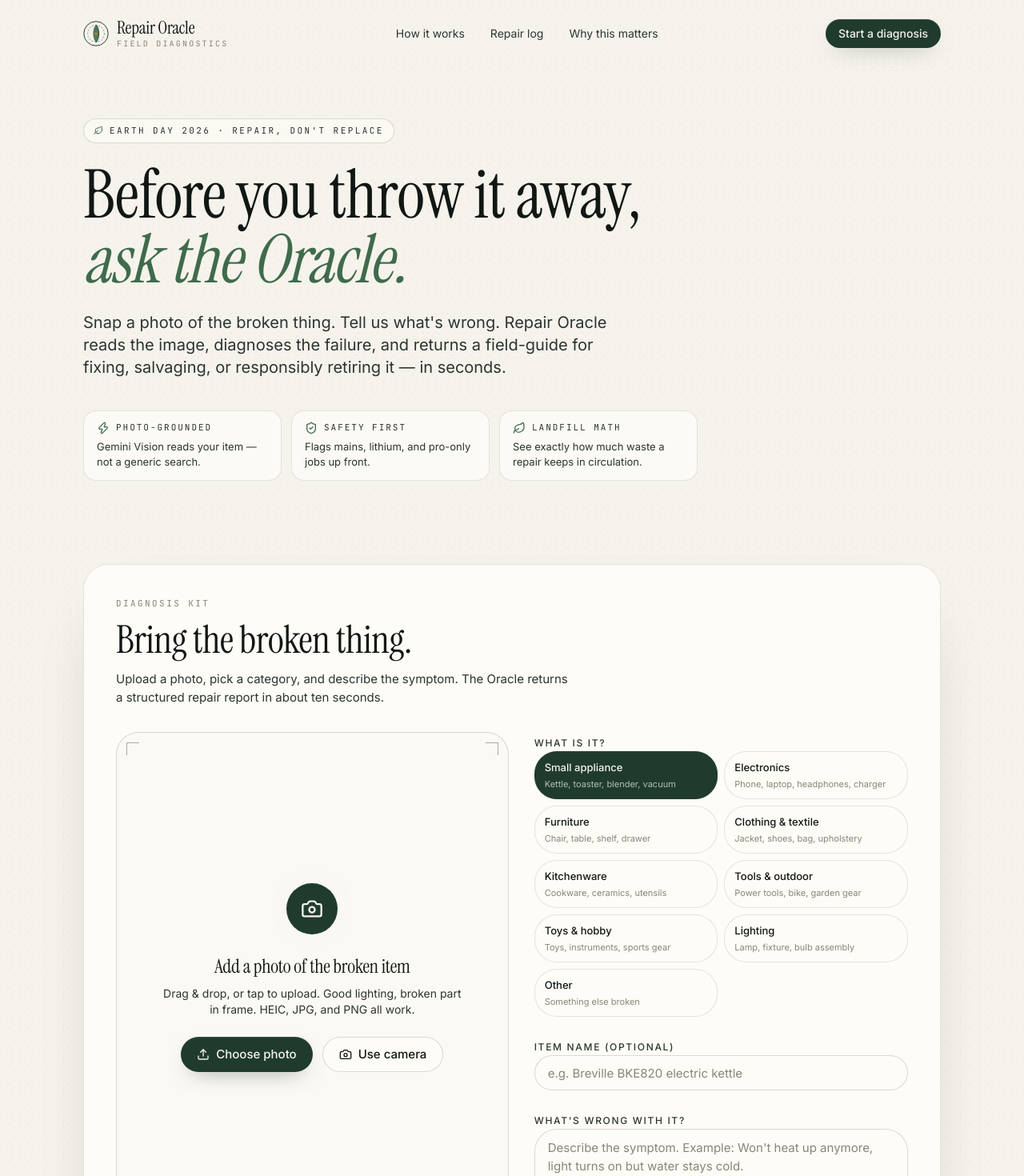
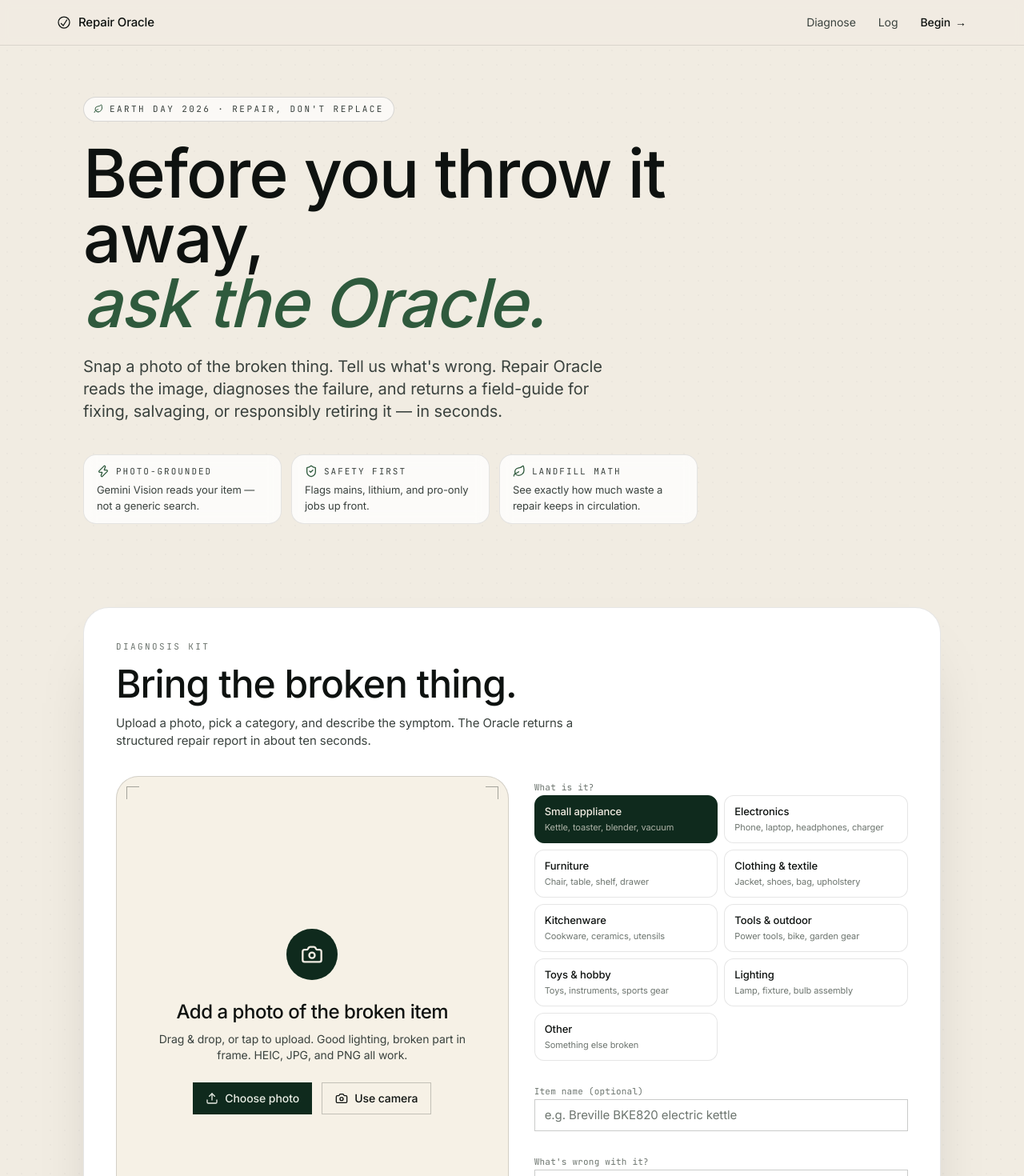
Before and after one commit to mason-cao/repair-oracle, a Next.js app: page / in a window 1280 px wide. Shown: the top 1470 px of the page at 80% size. Built offline with nearby package versions, Linux system fonts and the light colour scheme.

Commit message:
rewrite design system to Swiss Modernist direction

```diff
--- a/app/globals.css
+++ b/app/globals.css
@@ -1,56 +1,78 @@
 @import "tailwindcss";
 
 @theme inline {
-  /* Brand palette — Earth Day field-guide */
-  --color-bone: #f6f3ec;
-  --color-bone-50: #fbf9f4;
-  --color-bone-100: #f1ecdf;
-  --color-bone-200: #e4dcc6;
-  --color-ink: #111714;
-  --color-ink-soft: #2b3530;
-  --color-moss: #1f3b2d;
-  --color-moss-600: #244434;
-  --color-forest: #0e2a1d;
-  --color-leaf: #3f6b4c;
-  --color-leaf-soft: #6b9577;
+  /* Surface */
+  --color-bg: #f1ece2;
+  --color-bg-raised: #ffffff;
+  --color-bg-deep: #e9e2d4;
+
+  /* Ink */
+  --color-ink: #0e1210;
+  --color-ink-2: #3a423e;
+  --color-ink-3: #6d756f;
+  --color-ink-4: #a5aaa5;
+
+  /* Rules */
+  --color-rule: rgba(14, 18, 16, 0.1);
+  --color-rule-strong: rgba(14, 18, 16, 0.22);
+  --color-rule-faint: rgba(14, 18, 16, 0.05);
+
+  /* Accents */
+  --color-forest: #0f2a1d;
+  --color-forest-ink: #e8ece4;
+  --color-amber: #b56a20;
+
+  /* Verdict signals */
+  --color-v-repair: #2f5a3d;
+  --color-v-salvage: #b56a20;
+  --color-v-recycle: #3b5b7a;
+  --color-v-replace: #8e3417;
+
+  /* Legacy aliases — keep build green through staged refactor; remove in final cleanup */
+  --color-bone: var(--color-bg);
+  --color-bone-50: #f6f1e6;
+  --color-bone-100: #ebe4d3;
+  --color-bone-200: #dfd6c0;
+  --color-paper: var(--color-bg-raised);
+  --color-ink-soft: var(--color-ink-2);
+  --color-moss: var(--color-forest);
+  --color-moss-600: #16382a;
+  --color-leaf: var(--color-v-repair);
+  --color-leaf-soft: #5a8a6a;
   --color-lime: #b9d674;
-  --color-amber: #c97d2a;
-  --color-amber-soft: #e6a25a;
-  --color-rust: #a8401f;
-  --color-clay: #d4a373;
-  --color-stone: #8a8577;
-  --color-stone-light: #c9c3b2;
-  --color-paper: #fdfcf7;
-
-  /* Semantic tokens */
-  --color-background: var(--color-bone);
+  --color-amber-soft: #c48a46;
+  --color-rust: var(--color-v-replace);
+  --color-clay: #b8946a;
+  --color-stone: var(--color-ink-3);
+  --color-stone-light: #bcc0bb;
+  --color-background: var(--color-bg);
   --color-foreground: var(--color-ink);
-  --color-muted: var(--color-stone);
-  --color-card: var(--color-paper);
-  --color-border: rgba(17, 23, 20, 0.1);
-  --color-border-strong: rgba(17, 23, 20, 0.18);
-
-  /* Verdict colors */
-  --color-verdict-repair: #3f6b4c;
-  --color-verdict-salvage: #c97d2a;
-  --color-verdict-recycle: #4a6b8a;
-  --color-verdict-replace: #a8401f;
+  --color-muted: var(--color-ink-3);
+  --color-card: var(--color-bg-raised);
+  --color-border: var(--color-rule);
+  --color-border-strong: var(--color-rule-strong);
+  --color-verdict-repair: var(--color-v-repair);
+  --color-verdict-salvage: var(--color-v-salvage);
+  --color-verdict-recycle: var(--color-v-recycle);
+  --color-verdict-replace: var(--color-v-replace);
+  --font-serif: var(--font-sans-body);
 
   --font-sans: var(--font-sans-body);
-  --font-serif: var(--font-serif-display);
   --font-mono: var(--font-mono-code);
 
-  --radius-lg: 20px;
-  --radius-xl: 28px;
+  --radius-sm: 0px;
+  --radius-md: 0px;
+  --radius-lg: 0px;
 }
 
 :root {
   color-scheme: light;
+  --measure: 62ch;
 }
 
 html,
 body {
-  background: var(--color-bone);
+  background: var(--color-bg);
   color: var(--color-ink);
 }
 
@@ -59,93 +81,117 @@
   font-feature-settings: "ss01", "cv11";
   -webkit-font-smoothing: antialiased;
   text-rendering: optimizeLegibility;
-}
-
-/* Paper grain — very subtle, uses CSS only */
-.bg-paper-grain {
-  background-color: var(--color-bone);
-  background-image:
-    radial-gradient(rgba(17, 23, 20, 0.035) 1px, transparent 1px),
-    radial-gradient(rgba(17, 23, 20, 0.025) 1px, transparent 1px);
-  background-size: 24px 24px, 8px 8px;
-  background-position: 0 0, 12px 12px;
-}
-
-.bg-topo {
-  background-image:
-    radial-gradient(circle at 20% 10%, rgba(63, 107, 76, 0.12), transparent 45%),
-    radial-gradient(circle at 80% 0%, rgba(201, 125, 42, 0.1), transparent 40%),
-    radial-gradient(circle at 50% 100%, rgba(31, 59, 45, 0.08), transparent 50%);
-}
-
-.serif {
-  font-family: var(--font-serif-display), ui-serif, Georgia, serif;
-  font-feature-settings: "ss01";
-  letter-spacing: -0.01em;
+  letter-spacing: -0.005em;
 }
 
 .mono {
   font-family: var(--font-mono-code), ui-monospace, SFMono-Regular, monospace;
+  font-feature-settings: "zero", "ss02";
 }
 
-@keyframes rise-in {
-  from {
-    opacity: 0;
-    transform: translateY(8px);
-  }
-  to {
-    opacity: 1;
-    transform: translateY(0);
-  }
+/* Legacy shim: old components use .serif — rewire to the sans so stragglers don't regress */
+.serif {
+  font-family: var(--font-sans-body), ui-sans-serif, system-ui, sans-serif;
+  letter-spacing: -0.02em;
+  font-weight: 500;
 }
 
-.rise-in {
-  animation: rise-in 0.5s cubic-bezier(0.2, 0.7, 0.2, 1) both;
+/* Display hierarchy — one role per size */
+.t-display {
+  font-size: clamp(3rem, 6vw, 4.25rem);
+  line-height: 0.98;
+  letter-spacing: -0.035em;
+  font-weight: 500;
+}
+.t-h1 {
+  font-size: clamp(2rem, 3.4vw, 2.75rem);
+  line-height: 1.05;
+  letter-spacing: -0.025em;
+  font-weight: 500;
+}
+.t-h2 {
+  font-size: clamp(1.5rem, 2.2vw, 1.75rem);
+  line-height: 1.15;
+  letter-spacing: -0.018em;
+  font-weight: 500;
+}
+.t-h3 {
+  font-size: 1.125rem;
+  line-height: 1.3;
+  letter-spacing: -0.01em;
+  font-weight: 500;
+}
+.t-body {
+  font-size: 1rem;
+  line-height: 1.55;
+}
+.t-small {
+  font-size: 0.875rem;
+  line-height: 1.5;
+}
+.t-micro {
+  font-size: 0.75rem;
+  line-height: 1.35;
+  letter-spacing: 0.01em;
 }
 
-@keyframes scan {
-  0% {
-    transform: translateY(-100%);
-    opacity: 0;
-  }
-  10% {
-    opacity: 0.9;
-  }
-  90% {
-    opacity: 0.9;
-  }
-  100% {
-    transform: translateY(100%);
-    opacity: 0;
-  }
+/* Page-wide subtle grain; kept from old design because it's unobtrusive */
+.bg-paper-grain {
+  background-color: var(--color-bg);
+  background-image:
+    radial-gradient(rgba(14, 18, 16, 0.025) 1px, transparent 1px);
+  background-size: 18px 18px;
+  background-position: 0 0;
 }
 
-.scan-line {
-  animation: scan 1.8s ease-in-out infinite;
+/* Hairline helpers — preferred over borders in arbitrary values */
+.rule-t { border-top: 1px solid var(--color-rule); }
+.rule-b { border-bottom: 1px solid var(--color-rule); }
+.rule-l { border-left: 1px solid var(--color-rule); }
+.rule-r { border-right: 1px solid var(--color-rule); }
+.rule-all { border: 1px solid var(--color-rule); }
+
+/* Focus — visible, consistent, for keyboard users only */
+*:focus { outline: none; }
+*:focus-visible {
+  outline: 2px solid var(--color-forest);
+  outline-offset: 2px;
 }
 
-@keyframes pulse-ring {
-  0% {
-    transform: scale(0.9);
-    opacity: 0.7;
-  }
-  100% {
-    transform: scale(1.6);
-    opacity: 0;
-  }
+/* Selection */
+::selection {
+  background: var(--color-ink);
+  color: var(--color-bg);
 }
 
-.pulse-ring {
-  animation: pulse-ring 1.6s ease-out infinite;
+/* Motion — one enter animation, gated */
+@keyframes rise {
+  from { opacity: 0; transform: translateY(4px); }
+  to { opacity: 1; transform: translateY(0); }
+}
+.rise { animation: rise 180ms cubic-bezier(0.2, 0.7, 0.2, 1) both; }
+
+@keyframes verdict-in {
+  from { opacity: 0; letter-spacing: -0.01em; }
+  to { opacity: 1; letter-spacing: -0.035em; }
+}
+.verdict-in { animation: verdict-in 320ms cubic-bezier(0.2, 0.7, 0.2, 1) both; }
+
+@media (prefers-reduced-motion: reduce) {
+  .rise, .verdict-in { animation: none; }
+  * { transition-duration: 0ms !important; }
 }
 
-::selection {
-  background: var(--color-leaf-soft);
-  color: var(--color-paper);
+/* Skip link */
+.skip-link {
+  position: absolute;
+  left: 12px;
+  top: -40px;
+  background: var(--color-ink);
+  color: var(--color-bg);
+  padding: 8px 12px;
+  font-size: 0.875rem;
+  z-index: 100;
+  transition: top 120ms ease-out;
 }
-
-*:focus-visible {
-  outline: 2px solid var(--color-leaf);
-  outline-offset: 2px;
-  border-radius: 6px;
-}
+.skip-link:focus-visible { top: 12px; }
--- a/app/layout.tsx
+++ b/app/layout.tsx
@@ -1,35 +1,28 @@
 import type { Metadata } from "next";
-import { Instrument_Serif, Inter, JetBrains_Mono } from "next/font/google";
+import { Inter, JetBrains_Mono } from "next/font/google";
 import "./globals.css";
 
 const inter = Inter({
   variable: "--font-sans-body",
   subsets: ["latin"],
   display: "swap",
-});
-
-const instrumentSerif = Instrument_Serif({
-  variable: "--font-serif-display",
-  subsets: ["latin"],
-  weight: ["400"],
-  style: ["normal", "italic"],
-  display: "swap",
+  preload: true,
 });
 
 const jetbrainsMono = JetBrains_Mono({
   variable: "--font-mono-code",
   subsets: ["latin"],
   display: "swap",
+  preload: false,
 });
 
 export const metadata: Metadata = {
-  title: "Repair Oracle — Diagnose, repair, and divert from landfill",
+  title: "Repair Oracle — A diagnostic for broken things",
   description:
-    "Snap a photo of a broken thing. Repair Oracle tells you exactly how to fix it, salvage it, or send it to its most sustainable end — before you throw it away.",
+    "Photograph a broken object. Get a verdict: repair, salvage, recycle, or replace — with the steps, parts, cost, and the landfill you skip.",
   openGraph: {
     title: "Repair Oracle",
-    description:
-      "AI-powered repair diagnosis for broken household items. Built for Earth Day.",
+    description: "A diagnostic for broken things.",
     type: "website",
   },
   metadataBase: new URL("https://repair-oracle.local"),
@@ -41,9 +34,9 @@
   return (
     <html
       lang="en"
-      className={`${inter.variable} ${instrumentSerif.variable} ${jetbrainsMono.variable} h-full antialiased`}
+      className={`${inter.variable} ${jetbrainsMono.variable} antialiased`}
     >
-      <body className="min-h-full bg-bone text-ink">{children}</body>
+      <body className="min-h-screen bg-bg text-ink">{children}</body>
     </html>
   );
 }
--- a/components/brand/logo.tsx
+++ b/components/brand/logo.tsx
@@ -2,16 +2,11 @@
 
 export function Logo({ className }: { className?: string }) {
   return (
-    <div className={cn("flex items-center gap-2.5", className)}>
-      <LogoMark className="h-8 w-8" />
-      <div className="leading-none">
-        <div className="serif text-[22px] leading-none text-ink">
-          Repair Oracle
-        </div>
-        <div className="mono text-[10px] uppercase tracking-[0.22em] text-stone mt-1">
-          Field Diagnostics
-        </div>
-      </div>
+    <div className={cn("inline-flex items-center gap-2.5", className)}>
+      <LogoMark className="h-4 w-4" />
+      <span className="text-[15px] font-medium tracking-[-0.01em] text-ink">
+        Repair Oracle
+      </span>
     </div>
   );
 }
@@ -19,26 +14,15 @@
 export function LogoMark({ className }: { className?: string }) {
   return (
     <svg
-      viewBox="0 0 40 40"
+      viewBox="0 0 16 16"
       className={className}
       fill="none"
+      stroke="currentColor"
       xmlns="http://www.w3.org/2000/svg"
       aria-hidden
     >
-      <circle cx="20" cy="20" r="19" stroke="#1f3b2d" strokeWidth="1.2" />
-      <circle cx="20" cy="20" r="13" stroke="#1f3b2d" strokeWidth="0.8" strokeDasharray="2 3" />
-      <path
-        d="M20 6 C 26 12, 26 28, 20 34 C 14 28, 14 12, 20 6 Z"
-        fill="#3f6b4c"
-        opacity="0.9"
-      />
-      <path
-        d="M20 6 C 26 12, 26 28, 20 34"
-        stroke="#0e2a1d"
-        strokeWidth="1"
-        fill="none"
-      />
-      <circle cx="20" cy="20" r="2" fill="#c97d2a" />
+      <circle cx="8" cy="8" r="7" strokeWidth="1.25" />
+      <path d="M4.5 9.5 L7 12 L11.5 5" strokeWidth="1.25" strokeLinecap="square" strokeLinejoin="miter" />
     </svg>
   );
 }
--- a/components/site/nav.tsx
+++ b/components/site/nav.tsx
@@ -1,36 +1,35 @@
 import Link from "next/link";
 import { Logo } from "@/components/brand/logo";
-import { Button } from "@/components/ui/button";
 
 export function Nav() {
   return (
-    <header className="relative z-20 mx-auto flex w-full max-w-6xl items-center justify-between px-6 py-6 md:px-10">
-      <Link href="/" className="group">
+    <header className="sticky top-0 z-30 bg-bg/85 backdrop-blur-[6px] rule-b">
+      <div className="mx-auto flex h-14 w-full max-w-[1200px] items-center justify-between px-5 sm:px-8">
+        <Link href="/" className="inline-flex items-center transition-opacity hover:opacity-70">
           <Logo />
         </Link>
-      <nav className="hidden items-center gap-8 md:flex">
+
+        <nav className="flex items-center gap-7">
           <Link
-          href="/#how"
-          className="text-sm text-ink-soft hover:text-ink transition-colors"
+            href="#diagnose"
+            className="hidden sm:inline text-sm text-ink-2 transition-colors hover:text-ink"
           >
-          How it works
+            Diagnose
           </Link>
           <Link
-          href="/#log"
-          className="text-sm text-ink-soft hover:text-ink transition-colors"
+            href="#log"
+            className="hidden sm:inline text-sm text-ink-2 transition-colors hover:text-ink"
           >
-          Repair log
+            Log
           </Link>
           <Link
-          href="/#earth"
-          className="text-sm text-ink-soft hover:text-ink transition-colors"
+            href="#diagnose"
+            className="inline-flex items-center gap-1.5 text-sm font-medium text-ink transition-colors hover:text-forest"
           >
-          Why this matters
+            Begin <span aria-hidden>→</span>
           </Link>
         </nav>
-      <Button asChild size="sm" variant="moss">
-        <Link href="/#diagnose">Start a diagnosis</Link>
-      </Button>
+      </div>
     </header>
   );
 }
--- a/components/ui/badge.tsx
+++ b/components/ui/badge.tsx
@@ -1,14 +1,26 @@
 import * as React from "react";
 import { cn } from "@/lib/utils";
 
-export function Badge({
-  className,
-  ...props
-}: React.HTMLAttributes<HTMLSpanElement>) {
+type BadgeProps = React.HTMLAttributes<HTMLSpanElement> & {
+  tone?: "ink" | "forest" | "repair" | "salvage" | "recycle" | "replace" | "ghost";
+};
+
+const toneMap: Record<NonNullable<BadgeProps["tone"]>, string> = {
+  ink: "bg-ink text-bg",
+  forest: "bg-forest text-forest-ink",
+  repair: "border border-v-repair text-v-repair",
+  salvage: "border border-v-salvage text-v-salvage",
+  recycle: "border border-v-recycle text-v-recycle",
+  replace: "border border-v-replace text-v-replace",
+  ghost: "border border-rule-strong text-ink-2",
+};
+
+export function Badge({ className, tone = "ghost", ...props }: BadgeProps) {
   return (
     <span
       className={cn(
-        "inline-flex items-center gap-1.5 rounded-full border border-ink/10 bg-bone-100 px-2.5 py-1 text-[11px] font-medium uppercase tracking-[0.14em] text-ink-soft",
+        "mono inline-flex items-center gap-1.5 px-2 py-0.5 text-[10.5px] uppercase tracking-[0.08em]",
+        toneMap[tone],
         className
       )}
       {...props}
--- a/components/ui/button.tsx
+++ b/components/ui/button.tsx
@@ -4,28 +4,39 @@
 import { cn } from "@/lib/utils";
 
 const buttonVariants = cva(
-  "inline-flex items-center justify-center gap-2 whitespace-nowrap font-medium transition-all duration-200 disabled:pointer-events-none disabled:opacity-50 focus-visible:outline-2 focus-visible:outline-offset-2 focus-visible:outline-leaf",
+  "inline-flex items-center justify-center gap-2 whitespace-nowrap font-medium tracking-[-0.005em] transition-colors duration-200 disabled:pointer-events-none disabled:opacity-40 cursor-pointer focus-visible:outline-2 focus-visible:outline-offset-2 focus-visible:outline-forest",
   {
     variants: {
       variant: {
         primary:
-          "bg-ink text-bone hover:bg-moss active:scale-[0.98] shadow-[0_1px_0_0_rgba(255,255,255,0.08)_inset,0_10px_24px_-12px_rgba(17,23,20,0.35)]",
+          "bg-forest text-forest-ink hover:bg-ink",
+        secondary:
+          "bg-transparent text-ink border border-rule-strong hover:border-ink",
+        ghost:
+          "bg-transparent text-ink hover:bg-ink/5",
+        link:
+          "bg-transparent text-ink px-0 hover:underline underline-offset-4 decoration-1",
+        /* Legacy aliases — kept through staged refactor, dropped at cleanup */
+        outline:
+          "bg-transparent text-ink border border-rule-strong hover:border-ink",
         moss:
-          "bg-moss text-bone hover:bg-forest active:scale-[0.98] shadow-[0_1px_0_0_rgba(255,255,255,0.1)_inset,0_10px_28px_-14px_rgba(14,42,29,0.55)]",
-        outline:
-          "border border-ink/15 bg-paper text-ink hover:bg-bone-100 hover:border-ink/25",
-        ghost: "bg-transparent text-ink hover:bg-ink/5",
+          "bg-forest text-forest-ink hover:bg-ink",
         amber:
-          "bg-amber text-paper hover:bg-rust active:scale-[0.98] shadow-[0_10px_24px_-12px_rgba(168,64,31,0.45)]",
+          "bg-amber text-bg hover:bg-ink",
       },
       size: {
-        sm: "h-9 px-4 text-sm rounded-full",
-        md: "h-11 px-5 text-[15px] rounded-full",
-        lg: "h-12 px-6 text-base rounded-full",
-        xl: "h-14 px-8 text-[17px] rounded-full",
-        icon: "h-10 w-10 rounded-full",
+        sm: "h-8 px-3 text-[13px]",
+        md: "h-10 px-4 text-sm",
+        lg: "h-12 px-5 text-[15px]",
+        xl: "h-12 px-5 text-[15px]",
+        icon: "h-10 w-10",
       },
     },
+    compoundVariants: [
+      { variant: "link", size: "sm", className: "h-auto" },
+      { variant: "link", size: "md", className: "h-auto" },
+      { variant: "link", size: "lg", className: "h-auto" },
+    ],
     defaultVariants: { variant: "primary", size: "md" },
   }
 );
--- a/components/ui/input.tsx
+++ b/components/ui/input.tsx
@@ -1,34 +1,48 @@
 import * as React from "react";
 import { cn } from "@/lib/utils";
 
-export const Input = React.forwardRef<
-  HTMLInputElement,
-  React.InputHTMLAttributes<HTMLInputElement>
->(({ className, ...props }, ref) => (
+type InputProps = React.InputHTMLAttributes<HTMLInputElement> & {
+  variant?: "bordered" | "rule";
+};
+
+export const Input = React.forwardRef<HTMLInputElement, InputProps>(
+  ({ className, variant = "bordered", ...props }, ref) => (
     <input
       ref={ref}
       className={cn(
-      "h-11 w-full rounded-xl border border-ink/15 bg-paper px-4 text-[15px] text-ink placeholder:text-stone focus:border-leaf focus:outline-none",
+        "w-full text-[15px] text-ink placeholder:text-ink-3 focus:outline-none transition-colors duration-150",
+        variant === "bordered" &&
+          "h-10 border border-rule-strong bg-bg-raised px-3 focus:border-ink",
+        variant === "rule" &&
+          "h-10 bg-transparent border-b border-rule-strong px-0 focus:border-ink",
         className
       )}
       {...props}
     />
-));
+  )
+);
 Input.displayName = "Input";
 
-export const Textarea = React.forwardRef<
-  HTMLTextAreaElement,
-  React.TextareaHTMLAttributes<HTMLTextAreaElement>
->(({ className, ...props }, ref) => (
+type TextareaProps = React.TextareaHTMLAttributes<HTMLTextAreaElement> & {
+  variant?: "bordered" | "rule";
+};
+
+export const Textarea = React.forwardRef<HTMLTextAreaElement, TextareaProps>(
+  ({ className, variant = "bordered", ...props }, ref) => (
     <textarea
       ref={ref}
       className={cn(
-      "w-full rounded-xl border border-ink/15 bg-paper px-4 py-3 text-[15px] text-ink placeholder:text-stone focus:border-leaf focus:outline-none resize-none",
+        "w-full text-[15px] text-ink placeholder:text-ink-3 focus:outline-none resize-none transition-colors duration-150",
+        variant === "bordered" &&
+          "min-h-[96px] border border-rule-strong bg-bg-raised px-3 py-2.5 focus:border-ink",
+        variant === "rule" &&
+          "min-h-[96px] bg-transparent border-b border-rule-strong px-0 py-2 focus:border-ink",
         className
       )}
       {...props}
     />
-));
+  )
+);
 Textarea.displayName = "Textarea";
 
 export const Label = React.forwardRef<
@@ -37,10 +51,7 @@
 >(({ className, ...props }, ref) => (
   <label
     ref={ref}
-    className={cn(
-      "text-xs font-medium uppercase tracking-[0.14em] text-ink-soft",
-      className
-    )}
+    className={cn("mono text-[11px] tracking-[0.02em] text-ink-3", className)}
     {...props}
   />
 ));
```
Also changed, not shown: components/ui/card.tsx (+6 -5 lines). Lines whose indentation alone changed are shown as unchanged.
